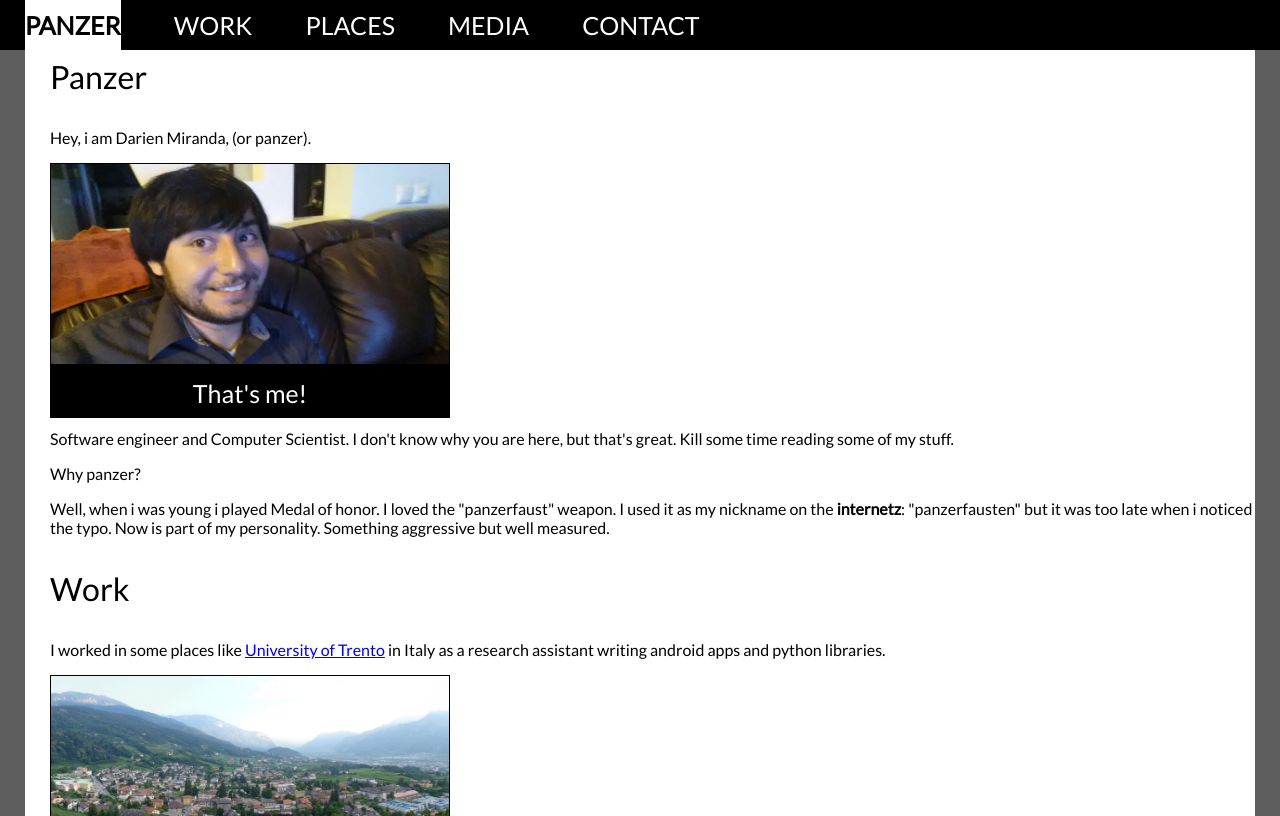
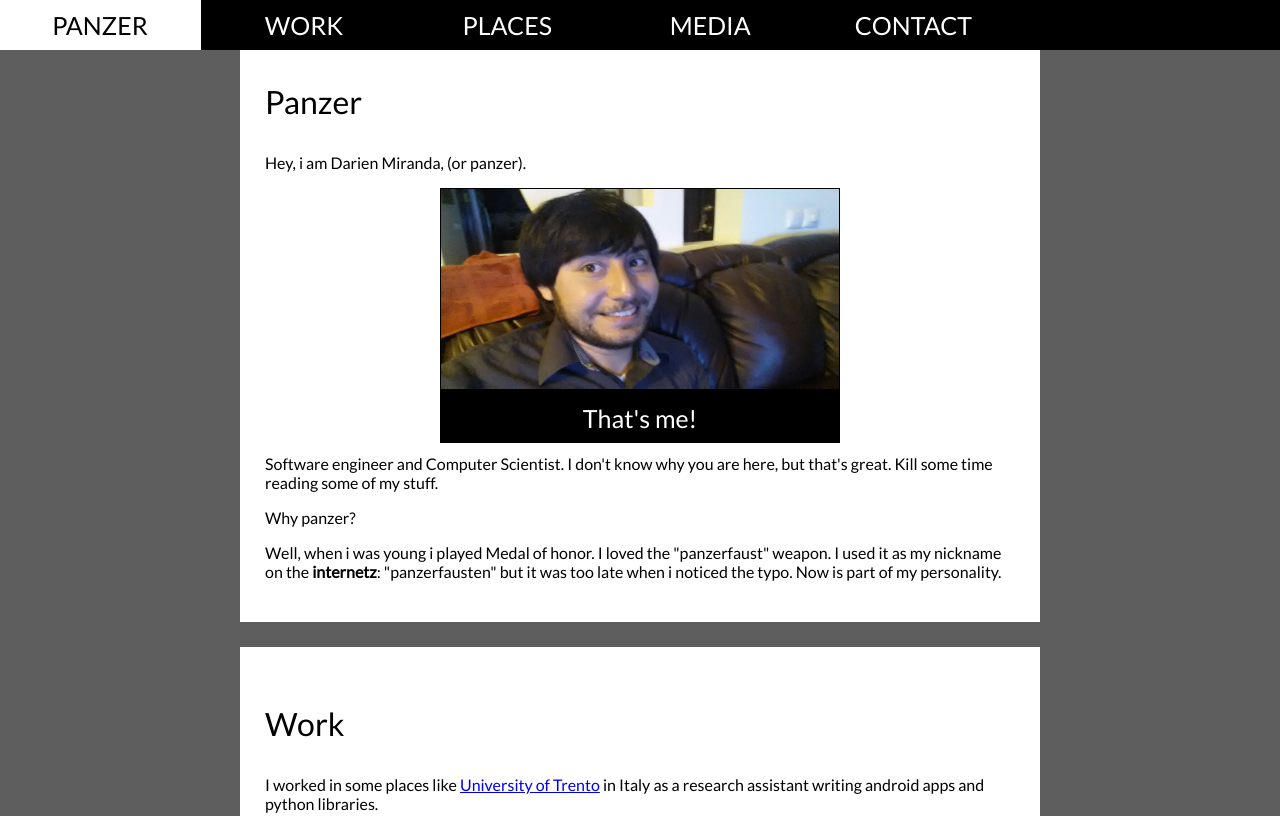
Before and after one commit to panzerfausten/panzermx, a plain HTML site: page public_html/index.html in a window 1280 px wide. Shown: the top 816 px of the page. Drawn offline with Linux system fonts and the light colour scheme.

Commit message:
bigger stlye

```diff
--- a/public_html/css/style.css
+++ b/public_html/css/style.css
@@ -41,16 +41,23 @@ header a{
     display: inline-block;
     text-decoration: none;
     text-transform: uppercase;
-    margin-left: 25px;
-    margin-right:25px;
+
 
     height: 50px;
     text-decoration: none;
     color:white;
+    width: 200px;
+    text-align: center;
+
+
 
 }
-#panzer{
-    font-weight: bold;
+#panzerlogo{
+    border-right-color: white;
+    border-right-style: dashed;
+    border-right-width: 1px;
+    width: 200px;
+    text-align: center;
 }
 
 
@@ -81,22 +88,28 @@ header span:hover * {
 }
 .book{
     background-color:white;
-    margin-left: 25px;
-    margin-right:  25px;
+    margin-left: auto;
+    margin-right:  auto;
     margin-top:25px;
     overflow: hidden;
+    width:800px;
+    padding-bottom:25px;
+    padding-top:25px;
+
 }
 .book .chapter{
     padding-left:25px;
+    padding-right:25px;
 }
 .book .chapter-name{
     font-size: xx-large;
 }
-.photoviewer{
+.photoJSviewer{
     background-color: black;
     color:white;
-    overflow: auto;
 
+    margin-left: auto;
+    margin-right:  auto;
 }
 .photoviewer-description {
     margin-left: auto;
--- a/public_html/index.html
+++ b/public_html/index.html
@@ -23,15 +23,15 @@ and open the template in the editor.
     <body>
         <header id="upbar">
 
-            <span><a id="panzer" href="#panzer">Panzer</a></span>
+            <span><a id="panzerlogo" href="#panzer">Panzer</a></span>
             <span><a href="#work">Work</a></span>
             <span><a href="#places">Places</a></span>
             <span><a href="#media">Media</a></span>
             <span><a href="#contact">Contact</a></span>
         </header>
+        <a name="panzer"></a>
 
         <div class="book">
-            <a name="panzer"></a>
             <div class="chapter" >
                 <p class="chapter-name">Panzer</p>
                 <p> Hey, i am Darien Miranda, (or panzer).
@@ -40,9 +40,12 @@ and open the template in the editor.
                 <p style="clear:both">Software engineer and Computer Scientist. I don't know why you are here, but that's great. Kill some time reading some of my stuff.</p>
                 Why panzer?
                 <p>Well, when i was young i played Medal of honor. I loved the "panzerfaust" weapon. I used it as my nickname on the <strong>internetz</strong>: "panzerfausten" but it was too late when i noticed the typo.
-                    Now is part of my personality. Something aggressive but well measured.
+                    Now is part of my personality.
+            </div>
         </div>
         <a name="work"></a>
+
+        <div class="book">
 
             <div class="chapter">
 
@@ -66,11 +69,20 @@ and open the template in the editor.
 
                 If you are interested on some of my work. Please feel free to contact me.
             </div>
+        </div>
         <a name="places"></a>
+        <div class="book">
+
             <div class="chapter"> <p class="chapter-name">Places</p>
+                I was born in Los Mochis, SIN, Mexico and lived there for a while. <p> Later i went to Trento, Italy and now i live in Ensenada, B.C. Mexico.</p> Need me to go somewhere? sure!, just <a href="#contact">contact me</a>.
+            </div>
         </div>
 
         <a name="media"></a>
+
+
+        <div class="book">
+
             <div class="chapter"> <p class="chapter-name">Media</p>
 
 
@@ -78,9 +90,17 @@ and open the template in the editor.
                 <div id="photos_albums2015" class="photoJSviewer" style="height: 450px; width: 450px;"> </div>
 
             </div>
+        </div>
         <a name="contact"></a>
 
-            <div class="chapter"><p class="chapter-name"> Contact</p>
+
+
+
+
+        <div class="book">
+
+
+            <div class="chapter"><p class="chapter-name">Contact</p>
 
                 I prefer the classic e-mail method: <a href="mailto:panzerfausten@gmail.com">panzerfausten@gmail.com</a>.<br>
                 But if you really want to contact me by other ways you can go to my facebook page <a href="https://www.facebook.com/darien.miranda/">https://www.facebook.com/darien.miranda/</a>.<br>
@@ -90,11 +110,13 @@ and open the template in the editor.
 
 
             </div>
+        </div>
+
         <br>
         <footer>
             <p id="credits">Darien Miranda 2015.</p>
         </footer>
-        </div>
+
     <script>
         var photos_me = {photos: [{caption: "That's me!", url: "img/me_chilling.jpg"}, {caption: "Yeah, pretty nice town.", url: "img/Trento-panorama_Povo.jpg"}]};
 
@@ -105,12 +127,11 @@ and open the template in the editor.
         PhotoJSViewer("photo_cicese", {photos: [{caption: "Love the view!", url: "img/cicese_glass.jpg"}]});
 
 
-            var albums2015 = { photos:[
-                    {caption:"Strangers to Ourselves",url:"img/albums/strangers_to_ourselves.jpg"},
-                    {caption:"Why make sense?",url:"img/albums/why_make_sense.png"},
-                    {caption:"Vagabonds",url:"img/albums/vagabonds.jpg"},
-                    {caption:"Strange desire",url:"img/albums/strange_desire.jpg"},
-
+        var albums2015 = {photos: [
+                {caption: "Strangers to Ourselves", url: "img/albums/strangers_to_ourselves.jpg"},
+                {caption: "Why make sense?", url: "img/albums/why_make_sense.png"},
+                {caption: "Vagabonds", url: "img/albums/vagabonds.jpg"},
+                {caption: "Strange desire", url: "img/albums/strange_desire.jpg"},
             ]}
         PhotoJSViewer("photos_albums2015", albums2015);
 
```
Also changed, not shown: public_html/testPhotoJS.html (+2 -2 lines), public_html/js/libs/photoJS.js. Lines whose indentation alone changed are shown as unchanged.
